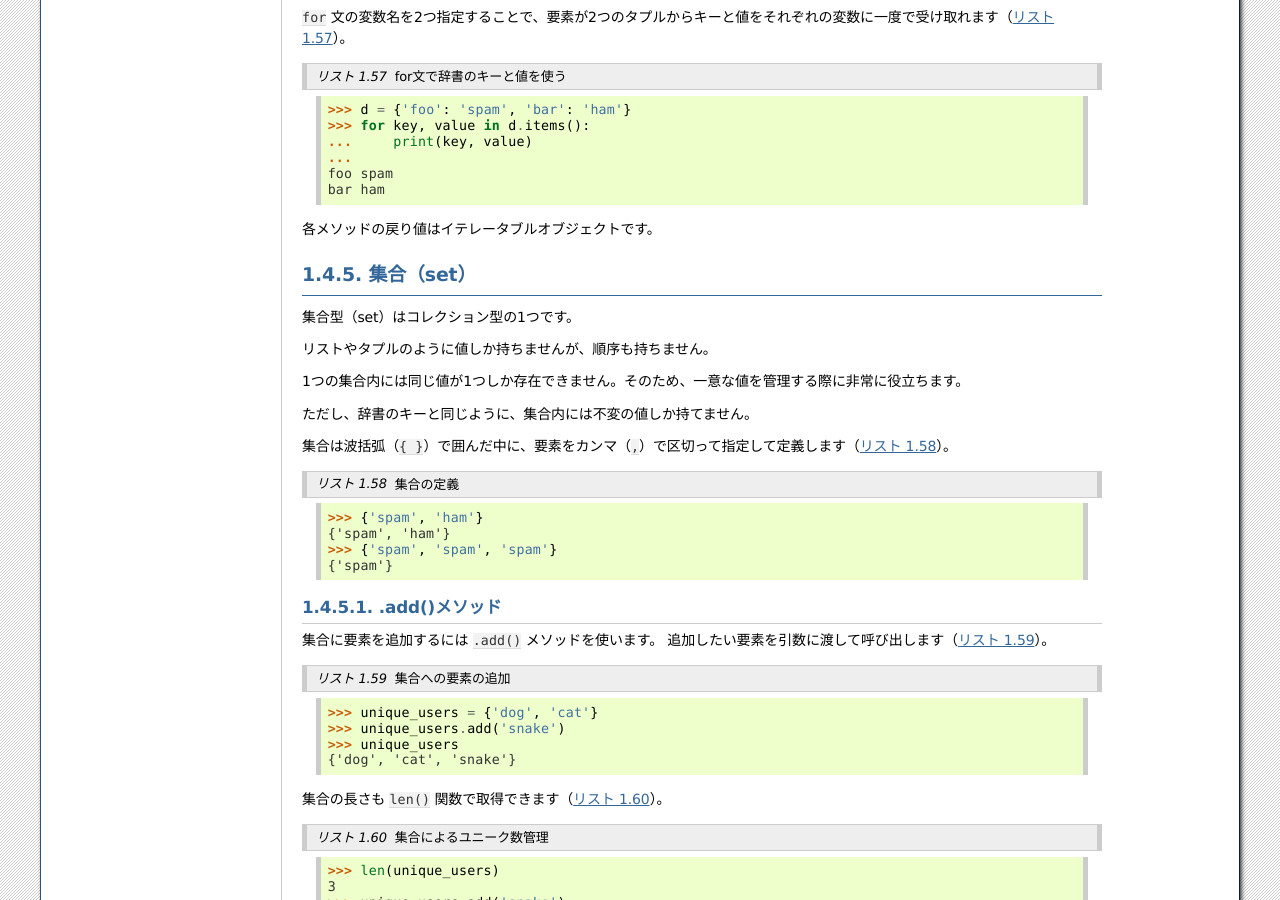
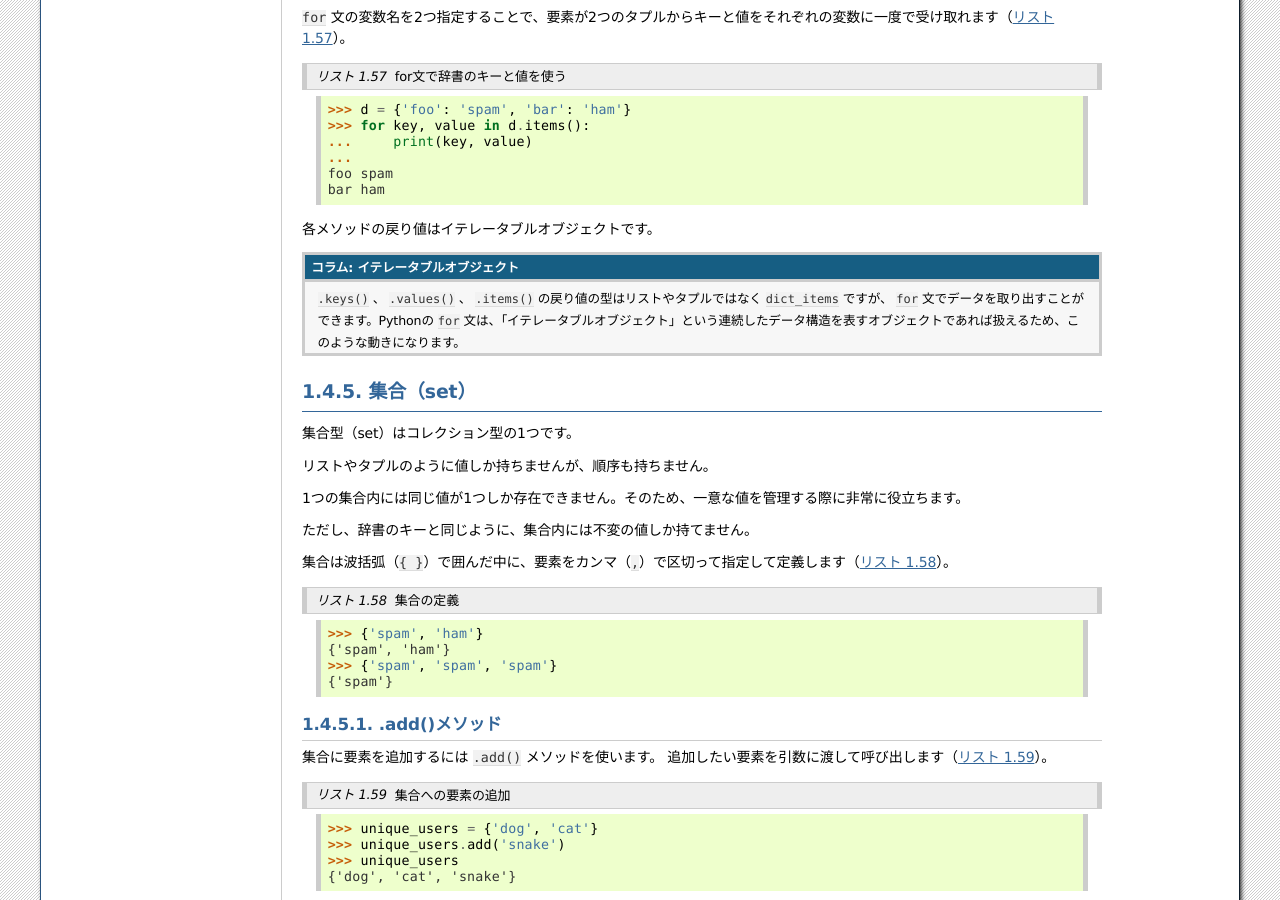
Before and after one commit to pyconjp/pycamp.pycon.jp, a Sphinx documentation site: the page built from source/textbook/4_collections.rst, in a window 1280 px wide and 900 px high, scrolled down 5120 px. Built offline with Sphinx 7.4.7, drawn with Linux system fonts in a browser that asks for light colours.

Commit message:
イテレータブルオブジェクトについて説明を追記した ref #38

```diff
--- a/source/textbook/4_collections.rst
+++ b/source/textbook/4_collections.rst
@@ -389,6 +389,10 @@ in
 
 各メソッドの戻り値はイテレータブルオブジェクトです。
 
+.. admonition:: コラム: イテレータブルオブジェクト
+
+   ``.keys()`` 、 ``.values()`` 、 ``.items()`` の戻り値の型はリストやタプルではなく ``dict_items`` ですが、 ``for`` 文でデータを取り出すことができます。Pythonの ``for`` 文は、「イテレータブルオブジェクト」という連続したデータ構造を表すオブジェクトであれば扱えるため、このような動きになります。
+
 集合（set）
 ===============
 
```
